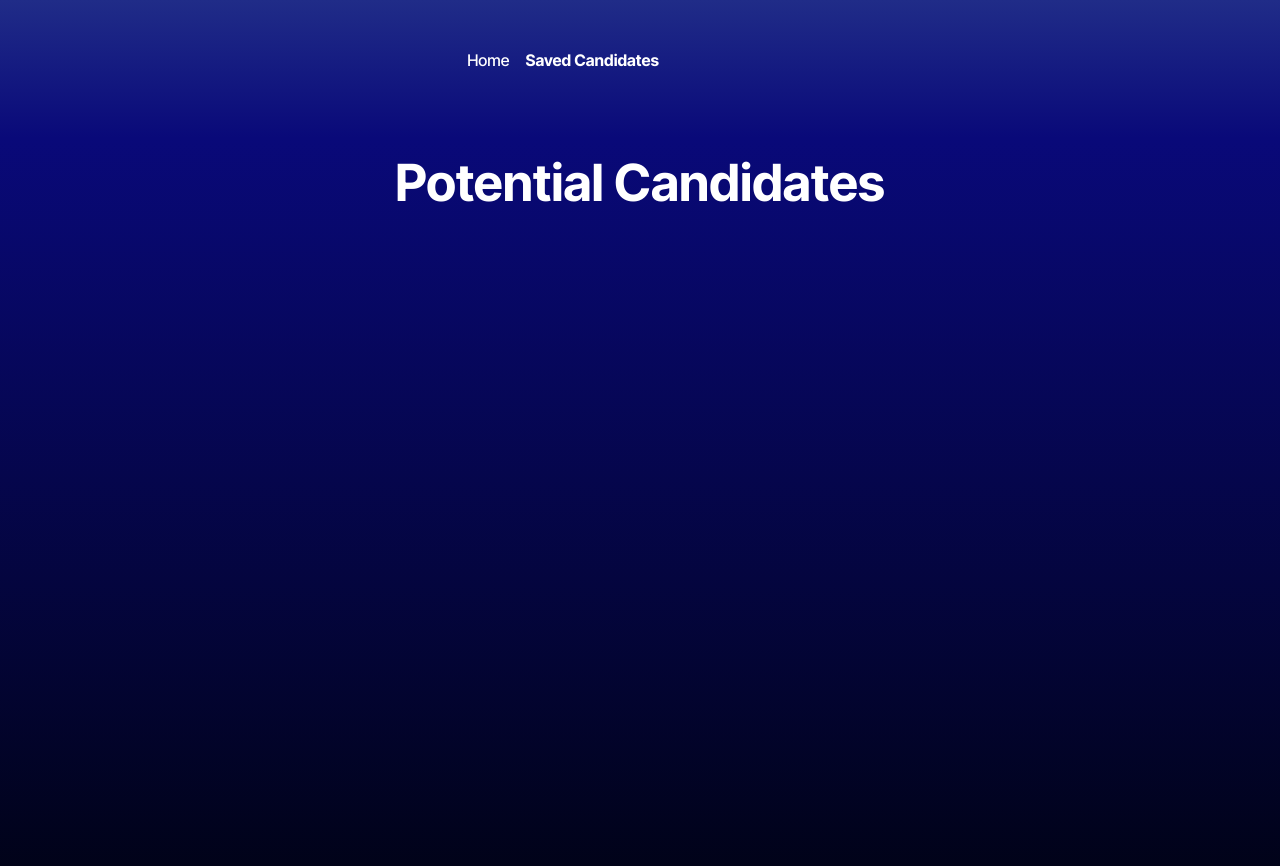
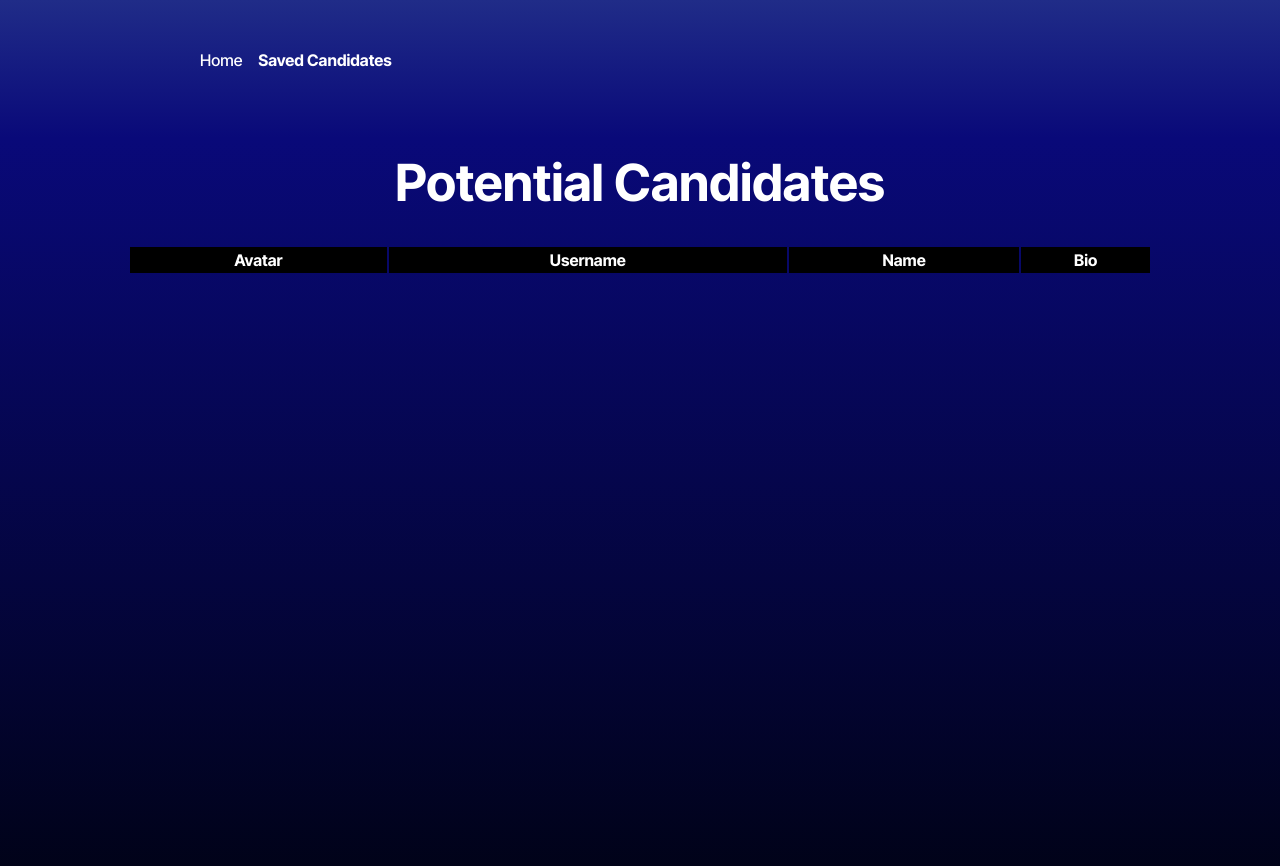
Before and after one commit to bungin/GitCandidates, a React (Vite) app: page /SavedCandidates in a window 1280 px wide. Shown: the top 866 px of the page. Built offline with nearby package versions, Linux system fonts and the light colour scheme.

Commit message:
added table, figure render next

```diff
--- a/src/components/SavedCard.tsx
+++ b/src/components/SavedCard.tsx
@@ -6,9 +6,9 @@ interface SavedCardProps {
 }
 
 const SavedCard = ({ candidate }: SavedCardProps) => {
-  return (// probably cant use candidate.blah. will need to pull from local storage.
+  return (
     <>
-      <div>
+      <div className="">
         <div>
           {candidate?.avatar_url ? (
             <img
--- a/src/index.css
+++ b/src/index.css
@@ -116,7 +116,7 @@ tbody tr:nth-child(odd) {
 
 .table {
   width: 80vw;
-  table-layout: fixed;
+  table-layout: cell;
 }
 
 .cardBody {
--- a/src/pages/SavedCandidates.tsx
+++ b/src/pages/SavedCandidates.tsx
@@ -1,40 +1,38 @@
 import SavedCard from "../components/SavedCard";
-import { useState, useEffect, useCallback} from 'react';
 import { Candidate } from "../interfaces/Candidate.interface";
-import '../index.css';
-
-//copilot shit for study
-// const sampleCandidate: Candidate = {
-//   id: 1,
-//   name: "John Doe",
-//   position: "Software Engineer",
-//   // Add other properties as required by the Candidate interface
-// };
-
-// return (
-//   <>
-//     <h1>Potential Candidates</h1>
-//     <SavedCard candidate={sampleCandidate}/>
-
-
+import "../index.css";
 
 const SavedCandidates = () => {
+  const candData = JSON.parse(
+    localStorage.getItem("selectedCandidates") || "[]"
+  );
+  console.log(candData);
 
-  const [index, setIndex] = useState<number>(0);
-  const candData = JSON.parse(localStorage.getItem('selectedCandidates') || '[]');
-  console.log(candData)
+  // const renderSavedCards = () => {
+  //   return candData.map((candidate: Candidate, index: number) => (
+  //     <SavedCard key={index} candidate={candidate} />
+  //   ));
+  // };
 
-  const renderSavedCards = () => {
-    return candData.map((candidate: Candidate, index: number) => (
-      <SavedCard key={index} candidate={candidate} />
-      //increment index +1 for each render
-    ));
-  };
+  // render each el individual?
 
   return (
     <>
       <h1>Potential Candidates</h1>
-      {renderSavedCards()}
+      <table className="table">
+        <tr>
+          <th>Avatar</th>
+          <th>Username</th>
+          <th>Name</th>
+          <th>Bio</th>
+        </tr>
+        <tbody>
+          <td>
+        {/* {renderSavedCards()} */}
+
+          </td>
+        </tbody>
+      </table>
     </>
   );
 };
```
